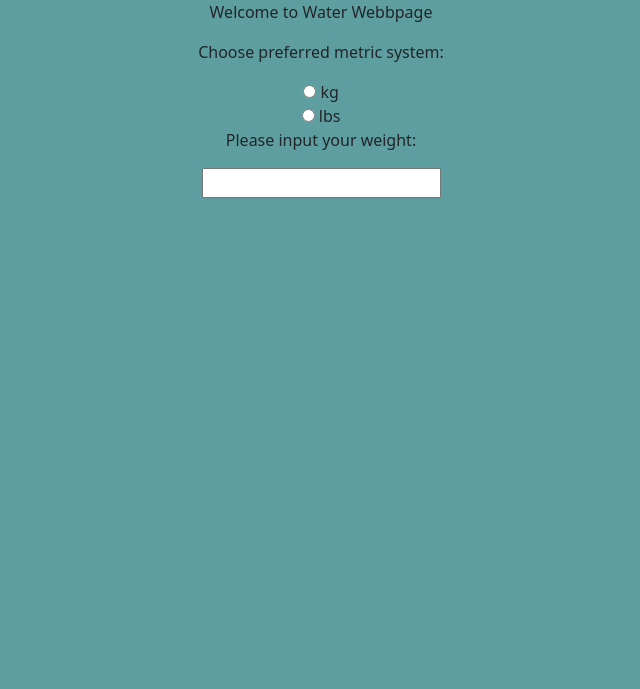
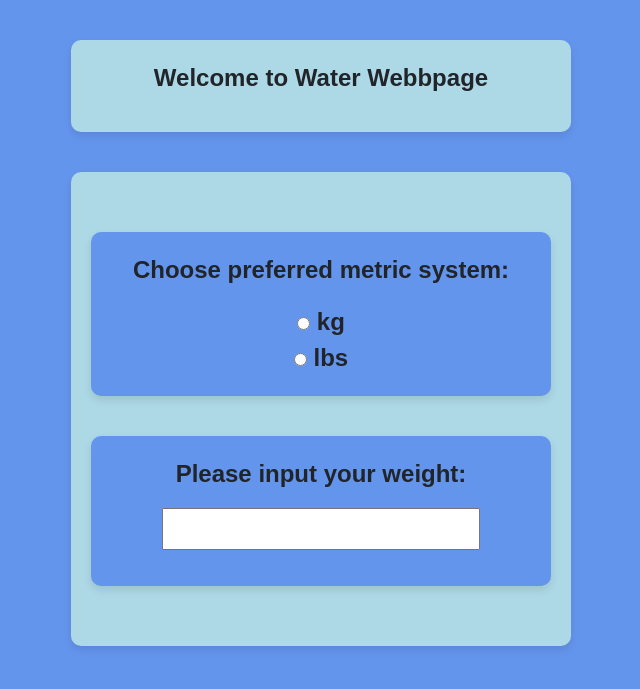
Before and after one commit to andresarriagadafuentes/DAT257GroupProject, a Flask app: page / in a window 1280 px wide. Shown: the top 689 px of the page, without its empty margins (319-959 px from the left). Run offline with Flask 3, Linux system fonts and the light colour scheme.

Commit message:
adjust the graphics

```diff
--- a/templates/base.html
+++ b/templates/base.html
@@ -6,7 +6,61 @@
     <title >{% block title %} {% endblock %}</title>
     <link href="https://cdn.jsdelivr.net/npm/bootstrap@5.3.0-alpha3/dist/css/bootstrap.min.css" rel="stylesheet" integrity="sha384-KK94CHFLLe+nY2dmCWGMq91rCGa5gtU4mk92HdvYe+M/SXH301p5ILy+dN9+nJOZ" crossorigin="anonymous">
   </head>
-  <body style ="background-color:cadetblue">
+  <body style ="background-color:cornflowerblue">
+  <style>
+      /* Add some basic styling for the body */
+      body {
+        font-family: Arial, sans-serif;
+        margin: 0;
+        padding: 0;
+        background-color: cornflowerblue;
+      }
+      #headline {
+        font-size: 24px;
+        font-weight: bold;
+        margin: 40px auto;
+        max-width: 500px;
+        text-align: center;
+        background-color: lightblue;
+        padding: 20px;
+        border-radius: 10px;
+        box-shadow: 0 4px 8px rgba(0, 0, 0, 0.1);
+      }
+      #mainbody {
+        font-size: 24px;
+        font-weight: bold;
+        margin: 40px auto;
+        max-width: 500px;
+        text-align: center;
+        background-color: lightblue;
+        padding: 20px;
+        border-radius: 10px;
+        box-shadow: 0 4px 8px rgba(0, 0, 0, 0.1);
+      }
+
+      #viewInput {
+        font-size: 24px;
+        font-weight: bold;
+        margin: 40px auto;
+        max-width: 500px;
+        text-align: center;
+        background-color: cornflowerblue;
+        padding: 20px;
+        border-radius: 10px;
+        box-shadow: 0 4px 8px rgba(0, 0, 0, 0.1);
+      }
+      #viewInput2 {
+        font-size: 24px;
+        font-weight: bold;
+        margin: 40px auto;
+        max-width: 500px;
+        text-align: center;
+        background-color: cornflowerblue;
+        padding: 20px;
+        border-radius: 10px;
+        box-shadow: 0 4px 8px rgba(0, 0, 0, 0.1);
+      }
+      </style>
 
 
       </div>
@@ -23,11 +77,13 @@
     {% endfor %}
 
 {% endblock %}
-    <form action="#" method="post" style="text-align:center">
-      <div>
+  <div id="headline">
           <p> Welcome to Water Webbpage</p>
       </div>
 
+  <form id="mainbody" action="#" method="post" style="text-align:center">
+
+      <div id="viewInput">
         <div>
             <p> Choose preferred metric system: </p>
         <input type="radio" id="kg" name="weight" value="kg">
@@ -38,9 +94,12 @@
         <input type="radio" id="lbs" name="weight" value="lbs" >
         <label for="lbs"> lbs</label>
       </div>
+          </div>
+      <div id="viewInput2">
         <p>Please input your weight:</p>
         <p><input type="text" id="input_field" name="input" /></p>
-    </form>
+          </div>
+  </form>
 
 
   </body>
--- a/templates/waterIntake.html
+++ b/templates/waterIntake.html
@@ -8,7 +8,7 @@
         font-family: Arial, sans-serif;
         margin: 0;
         padding: 0;
-        background-color: #f2f2f2;
+        background-color: cornflowerblue;
       }
 
       /* Add some styling for the result display */
@@ -18,7 +18,7 @@
         margin: 40px auto;
         max-width: 500px;
         text-align: center;
-        background-color: #ffffff;
+        background-color: gainsboro;
         padding: 20px;
         border-radius: 10px;
         box-shadow: 0 4px 8px rgba(0, 0, 0, 0.1);
```
